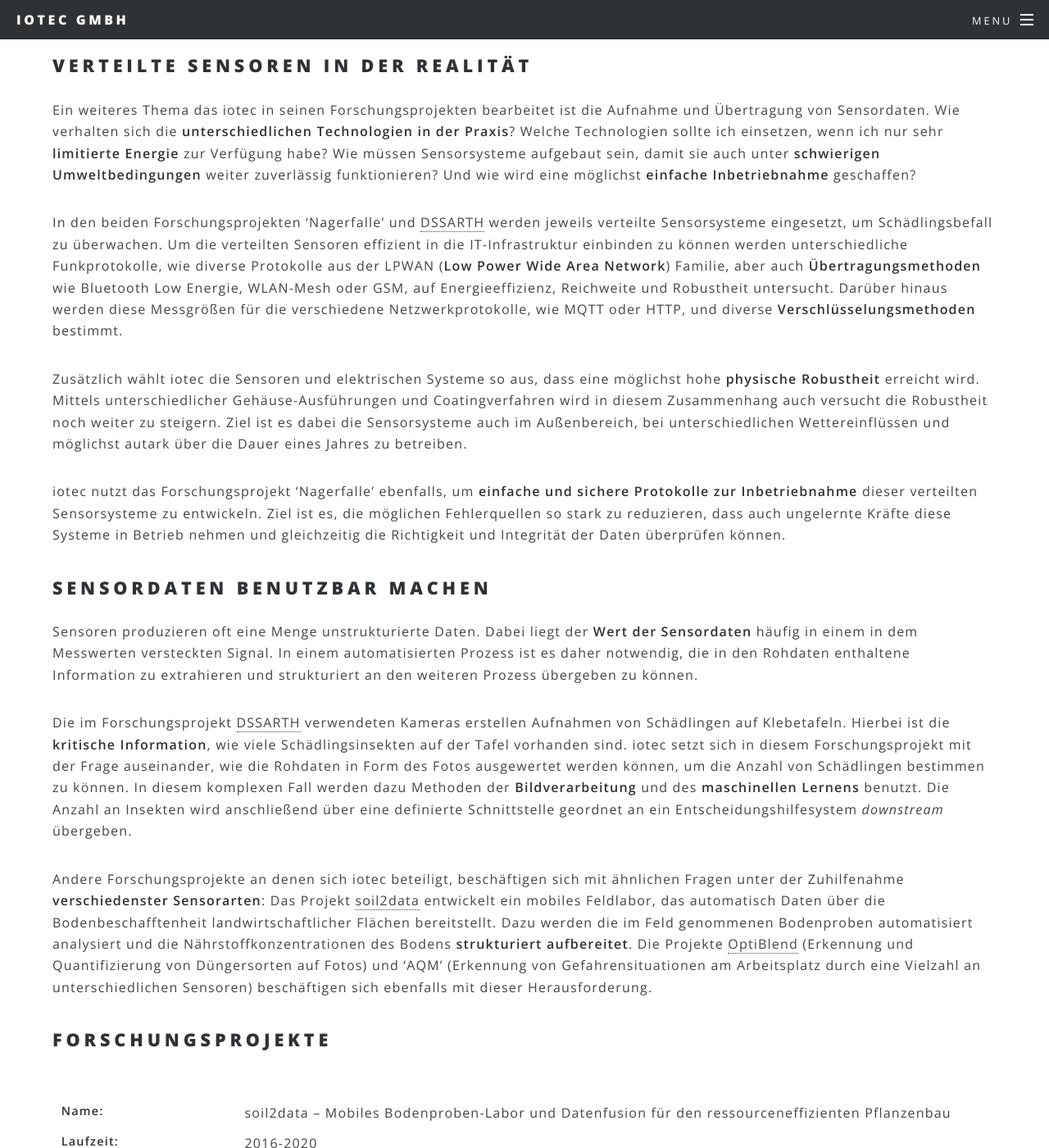
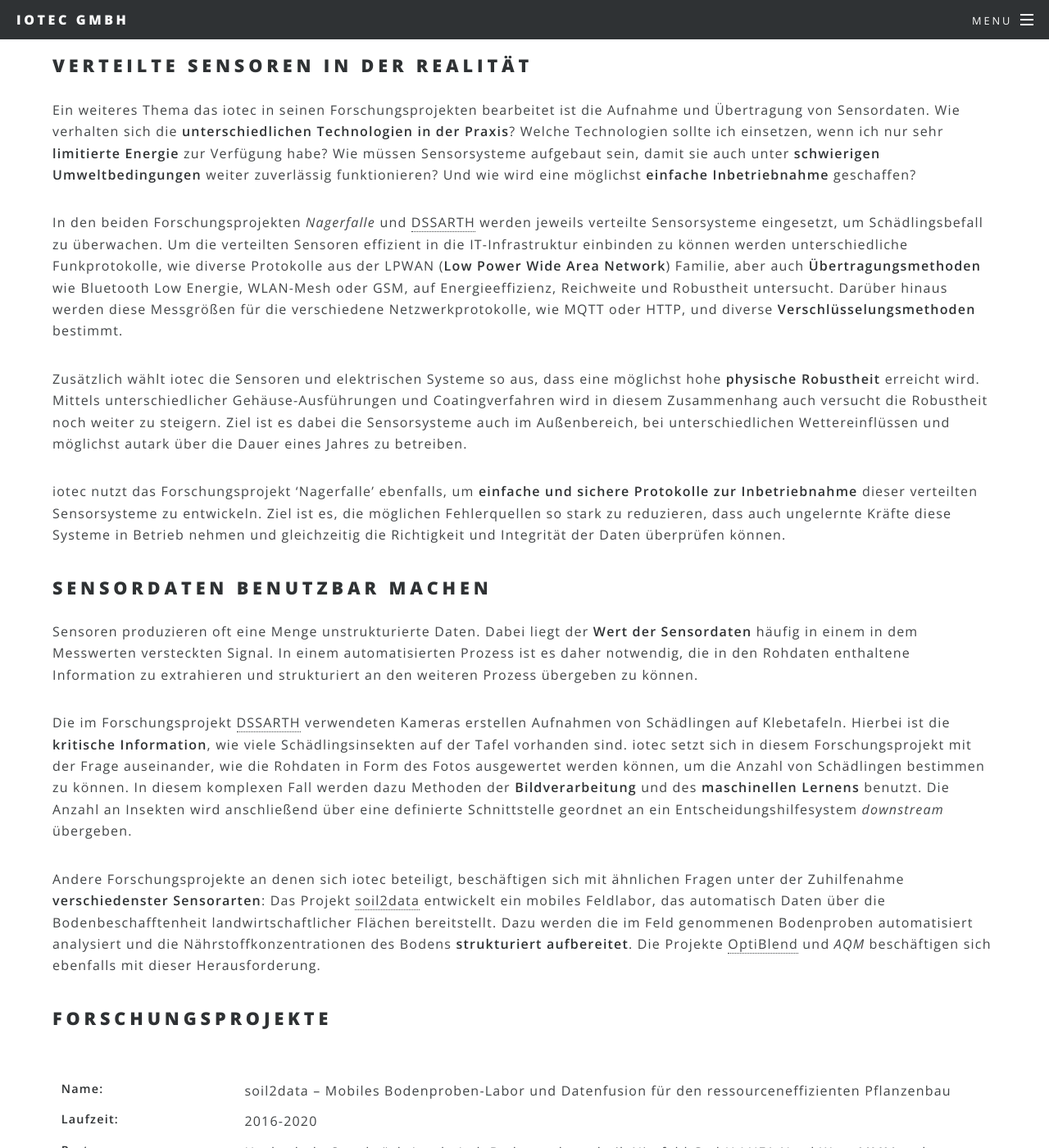
Before and after one commit to iotec-gmbh/iotec-gmbh.github.io, a Jekyll site: the page built from 12-research.md, in a window 1280 px wide and 1400 px high, scrolled down 1384 px. Shown: the whole window at 82% size. Built offline with Jekyll 4.4.1, drawn with Linux system fonts in a browser that asks for light colours; our own code applies the rules of GitHub Pages for plain Markdown files; some of the changed text lies outside the part shown.

Commit message:
applied some more suggestions

```diff
--- a/12-research.md
+++ b/12-research.md
@@ -27,7 +27,7 @@
 um so dem Landwirt zeitnah eine Entscheidungsgrundlage zur Düngung geben zu können.
 Die Herausforderung für iotec besteht in diesem Projekt darin, die verschiedenen Teilsysteme miteinander zu verknüpfen,
 so dass eine **automatisierte Prozesskette** möglich wird.
-Das Nachfolgeprojekt 'soil2data2' beinhaltet die Weiterentwicklung zu einem seriennahen Produkt.
+Das Nachfolgeprojekt *soil2data2* beinhaltet die Weiterentwicklung zu einem seriennahen Produkt.
 
 In einem anderen Beispiel stehen Gartenbaubetriebe vor der Herausforderung,
 den Befall Ihrer Pflanzen mit Schädlingen möglichst zeitnah und genau zu bestimmen,
@@ -42,7 +42,7 @@
 
 Auch beim Verkleben von Kohlefaserverbundstoffen gibt es etablierte Prozesse die verbessert werden können.
 Die von iotec im Forschungsprojekt [STEP-UP](#stepup) mitentwickelte geführte manuelle Verklebung,
-zeigt dem Mitarbeiter die aktuellen Arbeitsschritte und Messwerte vom zu klebenden Objekt visuell in einem _Virtual Reality Headset_ an.
+zeigt dem Mitarbeiter die aktuellen Arbeitsschritte und Messwerte vom zu klebenden Objekt visuell in einem *Virtual Reality Headset* an.
 Dieses System kann mit relativ einfachen Mitteln in die vorhandene Fertigung implementiert werden und dadurch die **Qualität** der Klebungen steigern.
 
 ## Verteilte Sensoren in der Realität
@@ -53,7 +53,7 @@
 Wie müssen Sensorsysteme aufgebaut sein, damit sie auch unter **schwierigen Umweltbedingungen** weiter zuverlässig funktionieren?
 Und wie wird eine möglichst **einfache Inbetriebnahme** geschaffen?
 
-In den beiden Forschungsprojekten 'Nagerfalle' und [DSSARTH](#dssarth) werden jeweils verteilte Sensorsysteme eingesetzt, um Schädlingsbefall zu überwachen.
+In den beiden Forschungsprojekten *Nagerfalle* und [DSSARTH](#dssarth) werden jeweils verteilte Sensorsysteme eingesetzt, um Schädlingsbefall zu überwachen.
 Um die verteilten Sensoren effizient in die IT-Infrastruktur einbinden zu können werden unterschiedliche Funkprotokolle,
 wie diverse Protokolle aus der LPWAN (**Low Power Wide Area Network**) Familie,
 aber auch **Übertragungsmethoden** wie Bluetooth Low Energie, WLAN-Mesh oder GSM, auf Energieeffizienz, Reichweite und Robustheit untersucht.
@@ -83,9 +83,7 @@
 Andere Forschungsprojekte an denen sich iotec beteiligt, beschäftigen sich mit ähnlichen Fragen unter der Zuhilfenahme **verschiedenster Sensorarten**:
 Das Projekt [soil2data](#soil2data) entwickelt ein mobiles Feldlabor, das automatisch Daten über die Bodenbeschafftenheit landwirtschaftlicher Flächen bereitstellt.
 Dazu werden die im Feld genommenen Bodenproben automatisiert analysiert und die Nährstoffkonzentrationen des Bodens **strukturiert aufbereitet**.
-Die Projekte [OptiBlend](#optiblend) (Erkennung und Quantifizierung von Düngersorten auf Fotos)
-und 'AQM' (Erkennung von Gefahrensituationen am Arbeitsplatz durch eine Vielzahl an unterschiedlichen Sensoren)
-beschäftigen sich ebenfalls mit dieser Herausforderung.
+Die Projekte [OptiBlend](#optiblend) und *AQM* beschäftigen sich ebenfalls mit dieser Herausforderung.
 
 ## Forschungsprojekte
 
```
